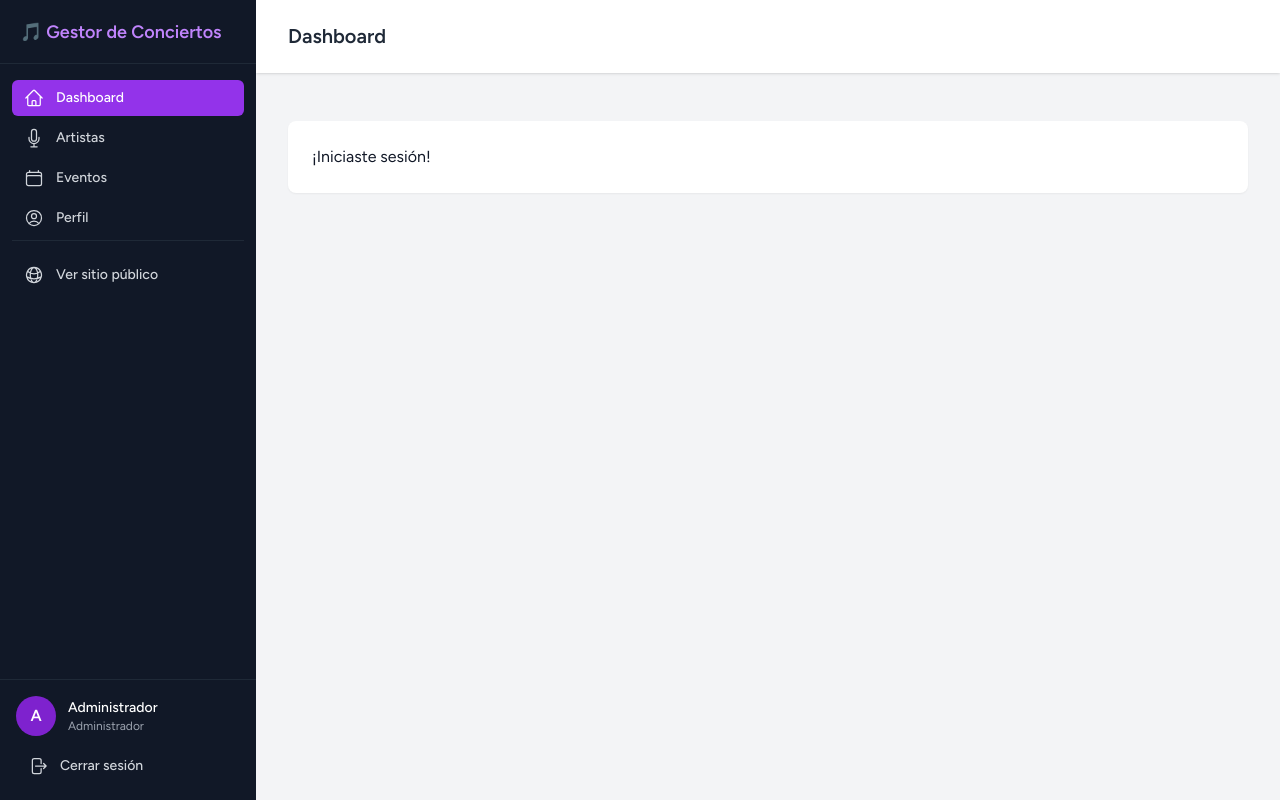
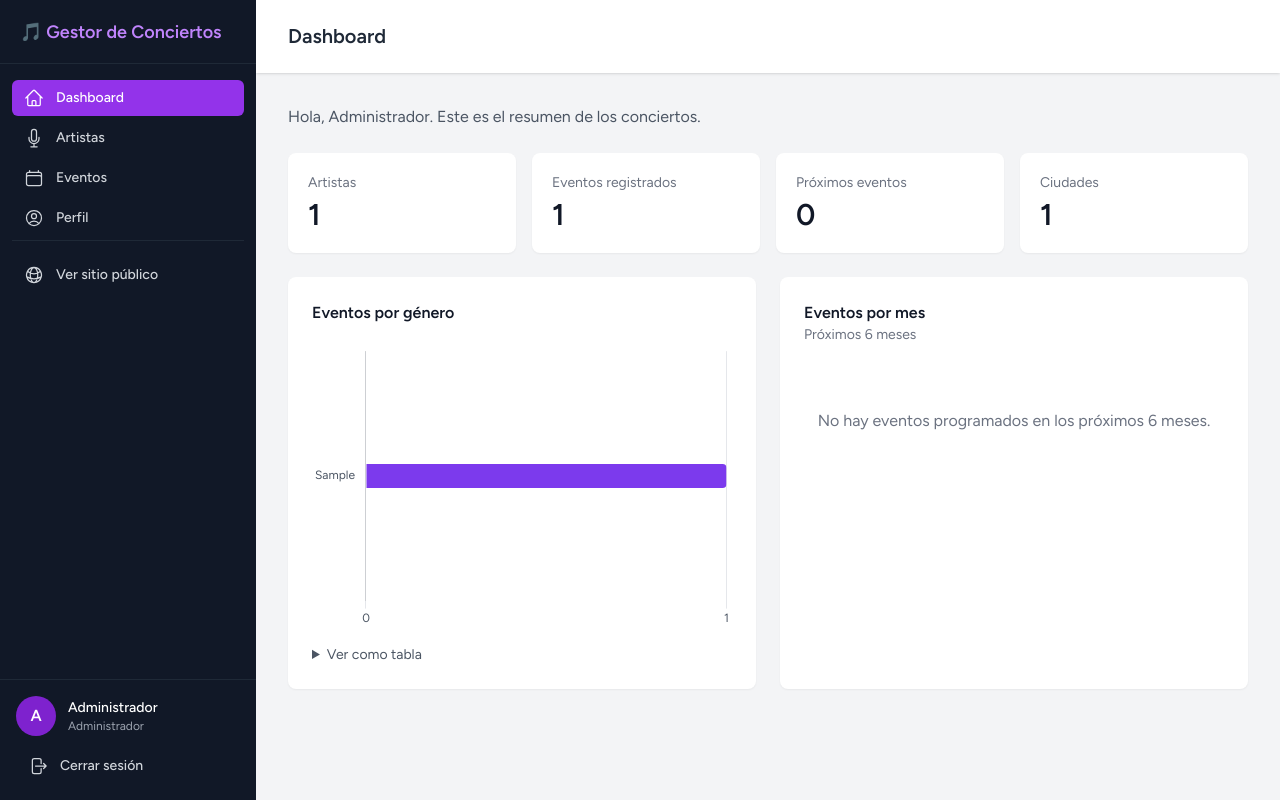
Before and after one commit to KarinaOrtizE/gestor-conciertos, a Laravel app: page /dashboard in a window 1280 px wide. Run offline with Laravel 12, Linux system fonts and the light colour scheme; a user stored in the database is signed in; data comes from the database, SQL or seed files in the repository; tables that the repository leaves empty hold one stand-in row (values such as "Sample post"); style sheets or scripts are compiled from the project's sources.

Commit message:
Dashboard con indicadores y gráficos
- Tarjetas con total de artistas, eventos, próximos eventos y ciudades
- Gráfico de eventos por género y de eventos en los próximos 6 meses (Chart.js)
- Cada gráfico tiene tooltip y una tabla con los mismos datos
- Mensajes en lugar de los gráficos cuando no hay eventos

```diff
--- /dev/null
+++ b/app/Http/Controllers/DashboardController.php
@@ -0,0 +1,38 @@
+<?php
+
+namespace App\Http\Controllers;
+
+use App\Models\Artista;
+use App\Models\Evento;
+use Illuminate\View\View;
+
+class DashboardController extends Controller
+{
+    public function index(): View
+    {
+        $totales = [
+            'artistas' => Artista::count(),
+            'eventos' => Evento::count(),
+            'proximos' => Evento::where('fecha', '>=', now())->count(),
+            'ciudades' => Evento::distinct()->count('ciudad'),
+        ];
+
+        $porGenero = Evento::selectRaw('genero, count(*) as total')
+            ->groupBy('genero')
+            ->orderByDesc('total')
+            ->orderBy('genero')
+            ->pluck('total', 'genero');
+
+        // Próximos 6 meses empezando por el actual; los meses sin eventos quedan en cero.
+        $inicio = now()->startOfMonth();
+        $fechas = Evento::whereBetween('fecha', [$inicio, $inicio->copy()->addMonths(6)->subSecond()])->pluck('fecha');
+        $porMes = collect(range(0, 5))->mapWithKeys(function (int $i) use ($inicio, $fechas) {
+            $mes = $inicio->copy()->addMonths($i);
+            $etiqueta = ucfirst(str_replace('.', '', $mes->locale(app()->getLocale())->isoFormat('MMM YYYY')));
+
+            return [$etiqueta => $fechas->filter(fn ($fecha) => $fecha->isSameMonth($mes))->count()];
+        });
+
+        return view('dashboard', compact('totales', 'porGenero', 'porMes'));
+    }
+}
--- a/resources/views/dashboard.blade.php
+++ b/resources/views/dashboard.blade.php
@@ -1,17 +1,129 @@
 <x-app-layout>
     <x-slot name="header">
-        <h2 class="font-semibold text-xl text-gray-800 leading-tight">
+        <h2 class="text-xl font-semibold leading-tight text-gray-800">
             {{ __('Dashboard') }}
         </h2>
     </x-slot>
 
-    <div class="py-12">
-        <div class="max-w-7xl mx-auto sm:px-6 lg:px-8">
-            <div class="bg-white overflow-hidden shadow-sm sm:rounded-lg">
-                <div class="p-6 text-gray-900">
-                    {{ __("You're logged in!") }}
-                </div>
+    @php
+        $tarjetas = [
+            ['Artistas', $totales['artistas']],
+            ['Eventos registrados', $totales['eventos']],
+            ['Próximos eventos', $totales['proximos']],
+            ['Ciudades', $totales['ciudades']],
+        ];
+        $graficos = [
+            ['id' => 'grafico-genero', 'titulo' => 'Eventos por género', 'columna' => 'Género', 'datos' => $porGenero, 'vacio' => 'Todavía no hay eventos registrados.'],
+            ['id' => 'grafico-mes', 'titulo' => 'Eventos por mes', 'subtitulo' => 'Próximos 6 meses', 'columna' => 'Mes', 'datos' => $porMes, 'vacio' => 'No hay eventos programados en los próximos 6 meses.'],
+        ];
+    @endphp
+
+    <div class="py-8">
+        <div class="px-4 mx-auto space-y-6 max-w-7xl sm:px-6 lg:px-8">
+            <p class="text-gray-600">Hola, {{ Auth::user()->name }}. Este es el resumen de los conciertos.</p>
+
+            <div class="grid grid-cols-2 gap-4 lg:grid-cols-4">
+                @foreach ($tarjetas as [$etiqueta, $valor])
+                    <div class="p-5 bg-white rounded-lg shadow-sm">
+                        <p class="text-sm text-gray-500">{{ $etiqueta }}</p>
+                        <p class="mt-1 text-3xl font-semibold text-gray-900">{{ number_format($valor, 0, ',', '.') }}</p>
+                    </div>
+                @endforeach
+            </div>
+
+            <div class="grid gap-6 lg:grid-cols-2">
+                @foreach ($graficos as $grafico)
+                    <section class="p-6 bg-white rounded-lg shadow-sm" aria-labelledby="{{ $grafico['id'] }}-titulo">
+                        <h3 id="{{ $grafico['id'] }}-titulo" class="font-semibold text-gray-900">{{ $grafico['titulo'] }}</h3>
+                        @isset($grafico['subtitulo'])
+                            <p class="text-sm text-gray-500">{{ $grafico['subtitulo'] }}</p>
+                        @endisset
+
+                        @if ($grafico['datos']->sum() === 0)
+                            <p class="py-16 text-center text-gray-500">{{ $grafico['vacio'] }}</p>
+                        @else
+                            <div class="relative mt-4 h-72">
+                                <canvas id="{{ $grafico['id'] }}" role="img"
+                                        aria-label="{{ $grafico['titulo'] }}: {{ $grafico['datos']->map(fn ($n, $k) => "$k $n")->join(', ') }}"></canvas>
+                            </div>
+
+                            <details class="mt-4 text-sm text-gray-600">
+                                <summary class="cursor-pointer hover:text-gray-900">Ver como tabla</summary>
+                                <table class="w-full mt-2">
+                                    <thead>
+                                        <tr class="text-left text-gray-500 border-b">
+                                            <th class="py-1 font-medium">{{ $grafico['columna'] }}</th>
+                                            <th class="py-1 font-medium text-right">Eventos</th>
+                                        </tr>
+                                    </thead>
+                                    <tbody>
+                                        @foreach ($grafico['datos'] as $categoria => $total)
+                                            <tr class="border-b border-gray-100">
+                                                <td class="py-1">{{ $categoria }}</td>
+                                                <td class="py-1 text-right">{{ $total }}</td>
+                                            </tr>
+                                        @endforeach
+                                    </tbody>
+                                </table>
+                            </details>
+                        @endif
+                    </section>
+                @endforeach
             </div>
         </div>
     </div>
+
+    @push('scripts')
+        <script src="https://cdn.jsdelivr.net/npm/chart.js@4.4.6/dist/chart.umd.min.js"></script>
+        <script>
+            (() => {
+                const porGenero = {{ Js::from($porGenero) }};
+                const porMes = {{ Js::from($porMes) }};
+
+                Chart.defaults.font.family = getComputedStyle(document.body).fontFamily;
+                Chart.defaults.color = '#4b5563';
+
+                // Barras delgadas de un solo color, con la punta redondeada y la base recta.
+                const opciones = (horizontal) => ({
+                    indexAxis: horizontal ? 'y' : 'x',
+                    maintainAspectRatio: false,
+                    plugins: {
+                        legend: { display: false },
+                        tooltip: {
+                            callbacks: { label: (item) => `${item.raw} ${item.raw === 1 ? 'evento' : 'eventos'}` },
+                        },
+                    },
+                    scales: {
+                        [horizontal ? 'x' : 'y']: {
+                            beginAtZero: true,
+                            ticks: { precision: 0 },
+                            grid: { color: '#e5e7eb' },
+                            border: { display: false },
+                        },
+                        [horizontal ? 'y' : 'x']: {
+                            grid: { display: false },
+                        },
+                    },
+                });
+
+                const barras = (datos) => ({
+                    labels: Object.keys(datos),
+                    datasets: [{
+                        data: Object.values(datos),
+                        backgroundColor: '#7c3aed',
+                        hoverBackgroundColor: '#6d28d9',
+                        borderRadius: 4,
+                        maxBarThickness: 24,
+                    }],
+                });
+
+                [['grafico-genero', porGenero, true], ['grafico-mes', porMes, false]].forEach(([id, datos, horizontal]) => {
+                    const lienzo = document.getElementById(id);
+                    if (lienzo) {
+                        new Chart(lienzo, { type: 'bar', data: barras(datos), options: opciones(horizontal) });
+                    }
+                });
+            })();
+        </script>
+    @endpush
 </x-app-layout>
--- a/routes/web.php
+++ b/routes/web.php
@@ -1,6 +1,7 @@
 <?php
 
 use App\Http\Controllers\ArtistaController;
+use App\Http\Controllers\DashboardController;
 use App\Http\Controllers\EventoController;
 use App\Http\Controllers\LandingController;
 use App\Http\Controllers\ProfileController;
@@ -8,9 +9,8 @@ use Illuminate\Support\Facades\Route;
 
 Route::get('/', [LandingController::class, 'index'])->name('landing');
 
-Route::get('/dashboard', function () {
-    return view('dashboard');
-})->middleware(['auth', 'verified'])->name('dashboard');
+Route::get('/dashboard', [DashboardController::class, 'index'])
+    ->middleware(['auth', 'verified'])->name('dashboard');
 
 Route::middleware('auth')->group(function () {
     // Perfil (viene de Breeze)
```
Also changed, not shown: tests/Feature/DashboardTest.php (added, +63 -0 lines).
